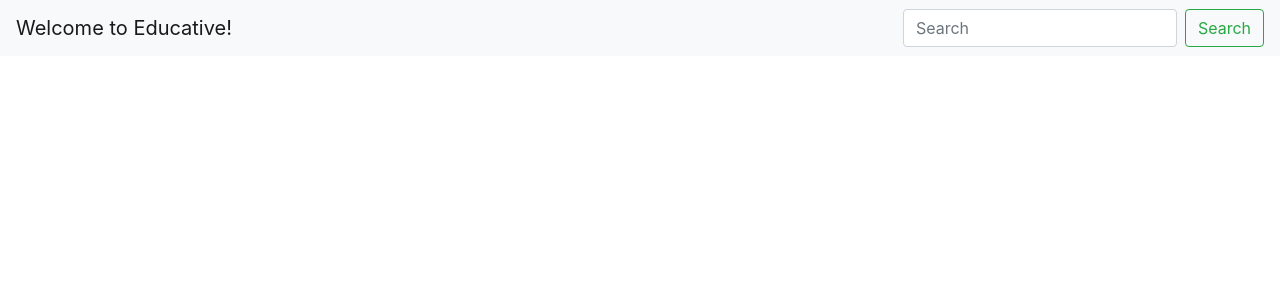
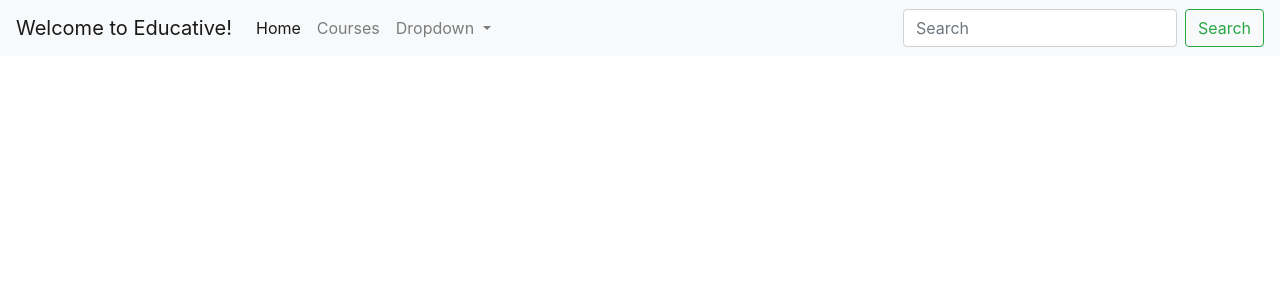
Before and after one commit to cesarfda/E-learning-Platform-Project, a Flask app: template website/templates/base.html in a window 1280 px wide. Shown: the top 300 px of the page. Run offline with Flask 3, Linux system fonts and the light colour scheme; the template is opened without the code that fills it, so the values that code supplies are empty.

Commit message:
add navbar

```diff
--- a/website/templates/base.html
+++ b/website/templates/base.html
@@ -15,6 +15,27 @@
             <button class="navbar-toggler" type="button" data-toggle="collapse" data-target="#navbarSupportedContent" aria-controls="navbarSupportedContent" aria-expanded="false" aria-label="Toggle navigation">
               <span class="navbar-toggler-icon"></span>
             </button>
+            <div class="collapse navbar-collapse" id="navbarSupportedContent">
+              <ul class="navbar-nav mr-auto">
+                <li class="nav-item active">
+                  <a class="nav-link" href="#">Home <span class="sr-only">(current)</span></a>
+                </li>
+                <li class="nav-item">
+                  <a class="nav-link" href="#">Courses</a>
+                </li>
+                <li class="nav-item dropdown">
+                  <a class="nav-link dropdown-toggle" href="#" id="navbarDropdown" role="button" data-toggle="dropdown"
+                    aria-haspopup="true" aria-expanded="false">
+                    Dropdown
+                  </a>
+                  <div class="dropdown-menu" aria-labelledby="navbarDropdown">
+                    <a class="dropdown-item" href="#">Action</a>
+                    <a class="dropdown-item" href="#">Another action</a>
+                    <div class="dropdown-divider"></div>
+                    <a class="dropdown-item" href="#">Something else here</a>
+                  </div>
+                </li>
+              </ul>
             <div class="collapse navbar-collapse justify-content-end" id="navbarSupportedContent">
               <form class="form-inline my-2 my-lg-0 " method="GET">
                 <input class="form-control mr-sm-2" type="search" name="query" placeholder="Search" aria-label="Search">
```
